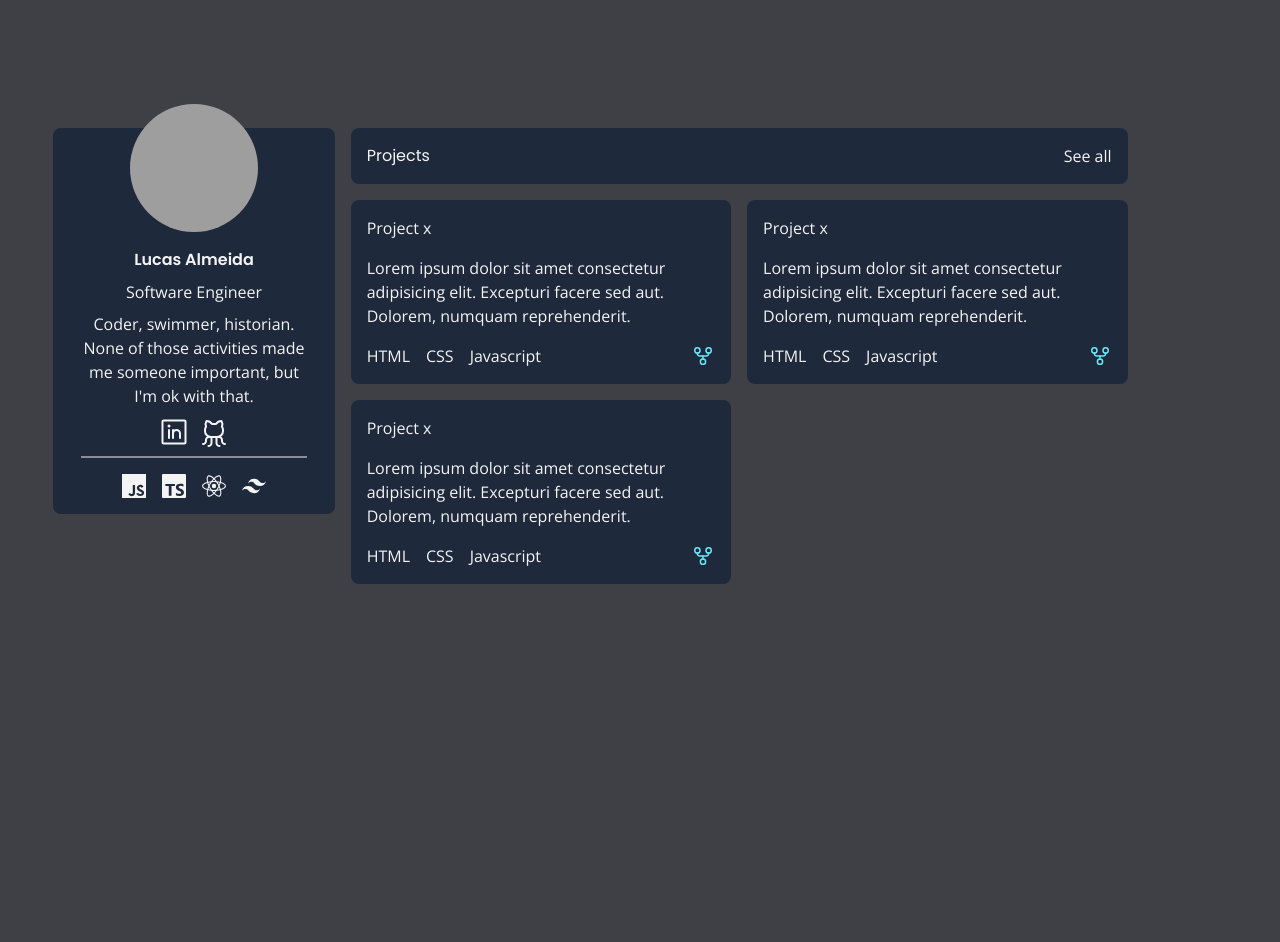
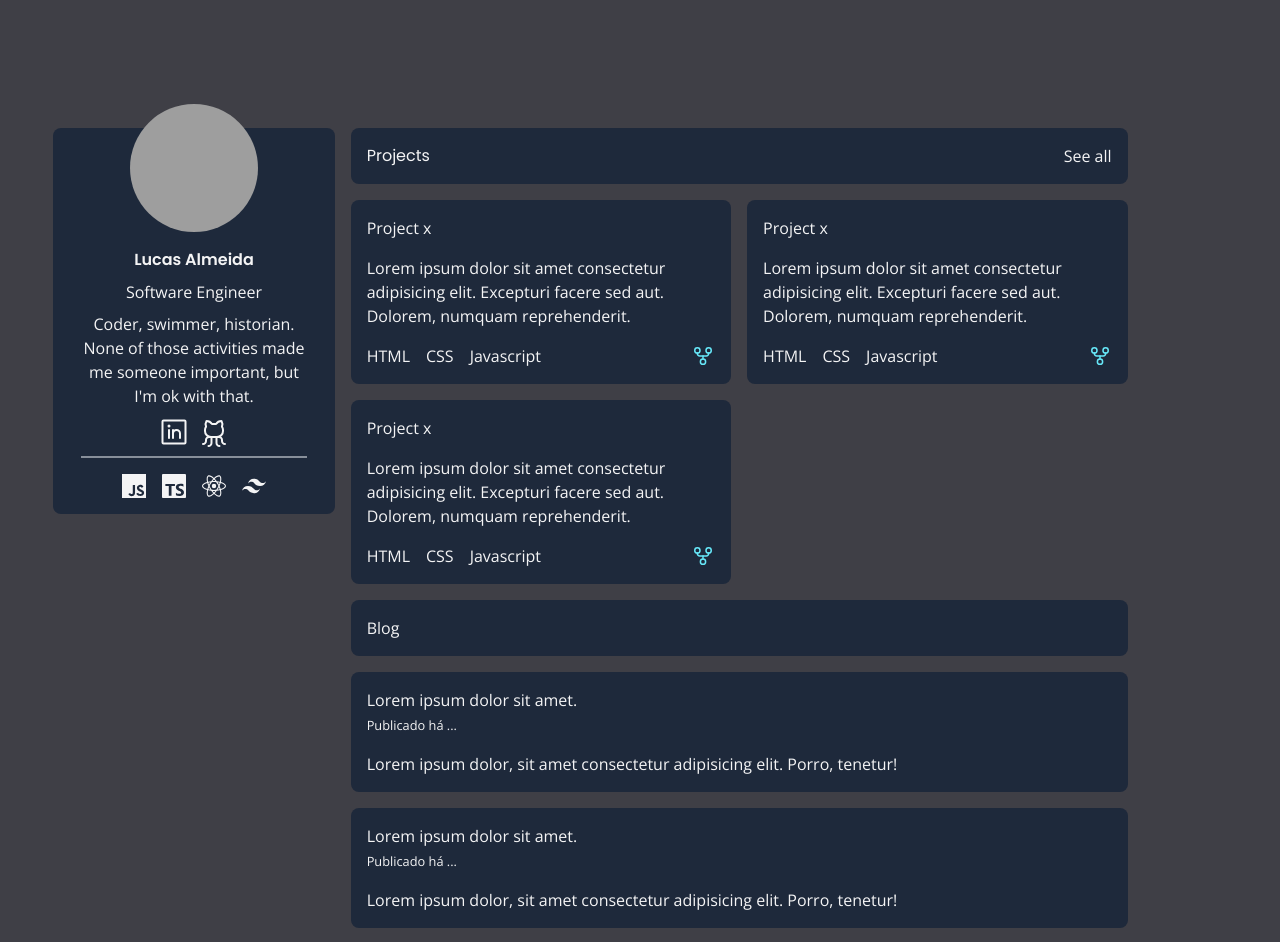
Before and after one commit to acamposlucas/portfolio, a React (Vite) app: page / in a window 1280 px wide. Shown: the top 942 px of the page. Before the commit the page ends 800 px from the top, so only its background shows below. Built offline with nearby package versions, Linux system fonts and the light colour scheme; grey boxes are pictures that could not be loaded; what tailwindcss-fluid-type would draw is missing.

Commit message:
feat: create blog section

```diff
--- /dev/null
+++ b/src/components/Blog.tsx
@@ -0,0 +1,16 @@
+import { BlogCard } from "./BlogCard";
+
+export const Blog = () => {
+	return (
+		<section className="text-zinc-100 rounded-lg flex flex-col gap-4">
+			<header className="bg-slate-800 rounded-lg p-4">
+				<h2>Blog</h2>
+			</header>
+			<section className="grid grid-cols-1 gap-4">
+				<BlogCard />
+				<BlogCard />
+				<BlogCard />
+			</section>
+		</section>
+	);
+};
--- /dev/null
+++ b/src/components/BlogCard.tsx
@@ -0,0 +1,11 @@
+export const BlogCard = () => {
+	return (
+		<div className="bg-slate-800 rounded-lg p-4">
+			<h3>Lorem ipsum dolor sit amet.</h3>
+			<small>Publicado há ...</small>
+			<p className="mt-4">
+				Lorem ipsum dolor, sit amet consectetur adipisicing elit. Porro, tenetur!
+			</p>
+		</div>
+	);
+};
--- a/src/pages/Home.tsx
+++ b/src/pages/Home.tsx
@@ -1,3 +1,4 @@
+import { Blog } from "../components/Blog";
 import { ProfileCard } from "../components/ProfileCard";
 import { Projects } from "../components/Projects";
 
@@ -8,8 +9,9 @@ export const Home = () => {
 				<div className="xl:col-span-3">
 					<ProfileCard />
 				</div>
-				<main className="xl:col-span-8">
+				<main className="flex flex-col gap-4 xl:col-span-8">
 					<Projects />
+					<Blog />
 				</main>
 			</div>
 		</div>
```
